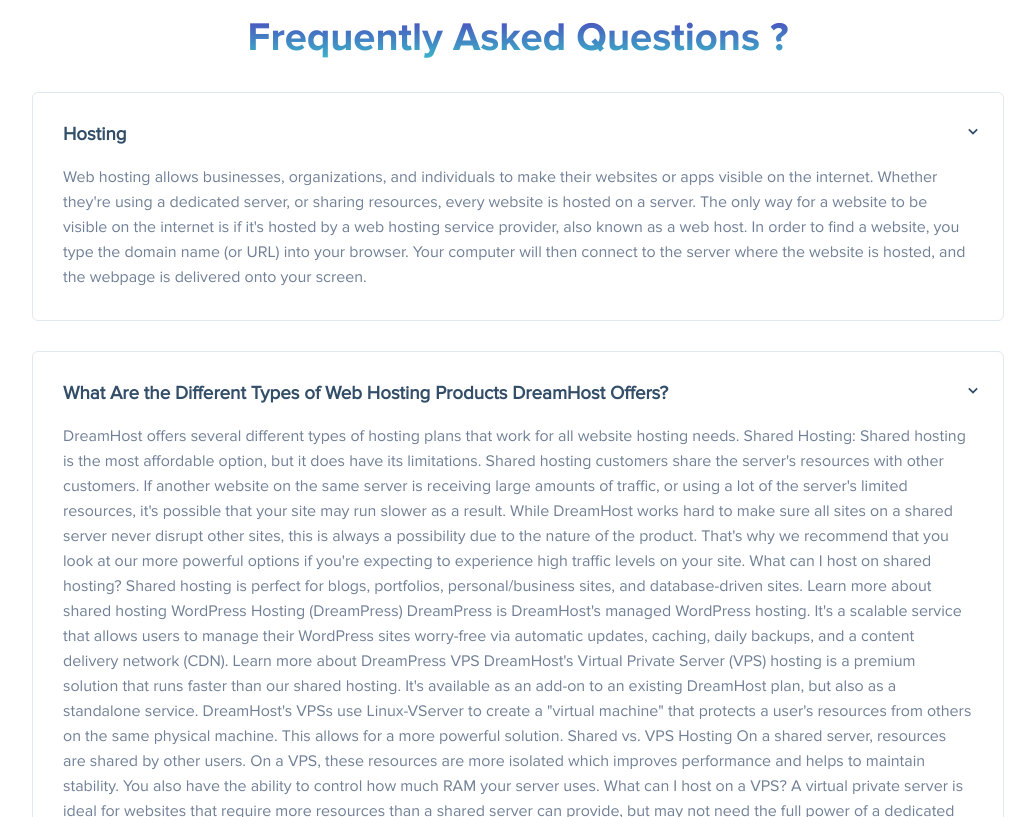
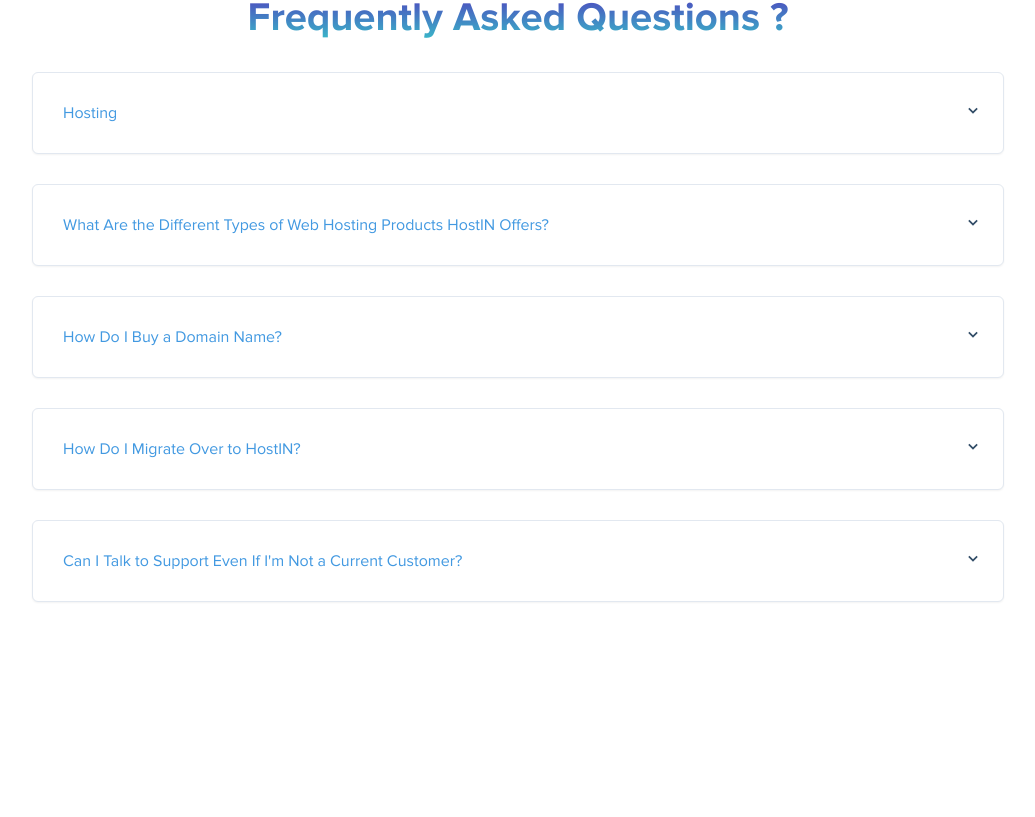
Before and after one commit to Abderyett/HostIN, a React (Create React App) app: page / in a window 1280 px wide. Shown: the part 4063-4880 px from the top of the page, without its empty margins (122-1157 px from the left). Built offline with nearby package versions, Linux system fonts and the light colour scheme; the HTML template or start-up script is replaced by a standard one.

Commit message:
add accordion

```diff
--- a/src/components/Faq.js
+++ b/src/components/Faq.js
@@ -1,21 +1,30 @@
+/* eslint-disable jsx-a11y/no-static-element-interactions */
+/* eslint-disable jsx-a11y/click-events-have-key-events */
+/* eslint-disable jsx-a11y/no-noninteractive-element-interactions */
+
 import React, { useState } from 'react';
 import { BiChevronDown, BiChevronUp } from 'react-icons/bi';
 import { faq } from '../faqData';
 
 export function Faq() {
-  const [selected, setSelected] = useState(null);
+  const [activeIndex, setActiveIndex] = useState(null);
+  const toggle = (i) => {
+    if (activeIndex === i) {
+      return setActiveIndex(null);
+    }
+    setActiveIndex(i);
+  };
+
   return (
     <section className="faq-container">
       <h1>Frequently asked questions ?</h1>
       {faq.map((el, index) => (
         <article key={el.id} className="faq-wrapper">
-          <div className="title-wrapper">
-            <h3 className="faq-title">{el.title}</h3>
-            <span>
-              <BiChevronDown className="chevron" />
-            </span>
+          <div className="title-wrapper" onClick={() => toggle(index)}>
+            <p className="faq-title">{el.title}</p>
+            <span className="chevron">{activeIndex === index ? <BiChevronUp /> : <BiChevronDown />}</span>
           </div>
-          <p className="faq-answer">{el.answer}</p>
+          {activeIndex === index && <p className="faq-answer">{el.answer}</p>}
         </article>
       ))}
     </section>
--- a/src/faqData.js
+++ b/src/faqData.js
@@ -1,87 +1,25 @@
 export const faq = [
   {
-    id: 0,
+    id: 1,
     title: 'Hosting',
     answer:
       "Web hosting allows businesses, organizations, and individuals to make their websites or apps visible on the internet. Whether they're using a dedicated server, or sharing resources, every website is hosted on a server. The only way for a website to be visible on the internet is if it's hosted by a web hosting service provider, also known as a web host. In order to find a website, you type the domain name (or URL) into your browser. Your computer will then connect to the server where the website is hosted, and the webpage is delivered onto your screen.",
   },
   {
-    id: 1,
-    title: ' What Are the Different Types of Web Hosting Products DreamHost Offers?',
-    answer: `
-    DreamHost offers several different types of hosting plans that work for all website hosting needs.
+    id: 2,
+    title: ' What Are the Different Types of Web Hosting Products HostIN Offers?',
+    answer: `HostIN offers several different types of hosting plans that work for all website hosting needs.
 
-    Shared Hosting:
-
-    Shared hosting is the most affordable option, but it does have its limitations. Shared hosting customers share the server's resources with other customers. If another website on the same server is receiving large amounts of traffic, or using a lot of the server's limited resources, it's possible that your site may run slower as a result.
-
-    While DreamHost works hard to make sure all sites on a shared server never disrupt other sites, this is always a possibility due to the nature of the product. That's why we recommend that you look at our more powerful options if you're expecting to experience high traffic levels on your site.
-
-    What can I host on shared hosting?
-
-    Shared hosting is perfect for blogs, portfolios, personal/business sites, and database-driven sites.
-
-    Learn more about shared hosting
-    WordPress Hosting (DreamPress)
-
-    DreamPress is DreamHost's managed WordPress hosting. It's a scalable service that allows users to manage their WordPress sites worry-free via automatic updates, caching, daily backups, and a content delivery network (CDN).
-
-    Learn more about DreamPress
-    VPS
-
-    DreamHost's Virtual Private Server (VPS) hosting is a premium solution that runs faster than our shared hosting. It's available as an add-on to an existing DreamHost plan, but also as a standalone service.
-
-    DreamHost's VPSs use Linux-VServer to create a "virtual machine" that protects a user's resources from others on the same physical machine. This allows for a more powerful solution.
-
-    Shared vs. VPS Hosting
-
-    On a shared server, resources are shared by other users. On a VPS, these resources are more isolated which improves performance and helps to maintain stability. You also have the ability to control how much RAM your server uses.
-
-    What can I host on a VPS?
-
-    A virtual private server is ideal for websites that require more resources than a shared server can provide, but may not need the full power of a dedicated server. VPS is ideal for businesses, ecommerce websites, designers, and developers that need unhindered performance.
-
-    Learn more about VPS
-    Dedicated
-
-    A dedicated server is a server that only contains your files on it. You also get full root access: a major benefit if you're looking to customize your server to fit your specific needs. Please note that DreamHost support cannot assist if any errors occur as a result of a customization.
-
-    Another benefit of a dedicated server is that your MySQL server is on the same server, allowing for faster access. With all other hosting plans your MySQL database is on a separate database server.
-
-    What can I host on a Dedicated server?
-
-    Dedicated servers are fully-managed, business class servers. They are perfect for resource-heavy apps and giant websites.
-
-    Learn more about dedicated hosting
-    Cloud
-
-    DreamHost offers two different cloud hosting products.
-
-    Object Storage
-
-    DreamObjects is a cost-effective cloud storage service, which you can use to host static data for your websites, store backups, or develop the next big thing. You can access DreamObjects in your panel using the built-in interface, programmatically via standard APIs, or with a growing library of applications. DreamObjects is compatible with the Amazon S3 API.
-
-    Learn more about compatible applications with DreamObjects
-
-    Learn more about DreamObjects here
-
-    Cloud Computing
-
-    DreamCompute is a highly scalable cloud computing service built to power:
-
-    Web and mobile applications
-    Digital media and e-commerce websites
-    Big data
-    Testing and development environments
-    All instances can be managed through the DreamCompute's dashboard built off of OpenStack's Horizon.`,
+ Shared hosting is the most affordable option, but it does have its limitations. Shared hosting customers share the server's resources with other customers. If another website on the same server is receiving large amounts of traffic, or using a lot of the server's limited resources, it's possible that your site may run slower as a result.
+  `,
   },
 
   {
-    id: 2,
+    id: 3,
     title: ' How Do I Buy a Domain Name?',
-    answer: `Buying a domain name with DreamHost is simple and comes with features that a lot of other hosts don't offer. Use our domain search tool to buy your desired domain name; we'll let you know if someone else has already purchased it, and will serve up alternative versions that are available.
+    answer: `Buying a domain name with HostIN is simple and comes with features that a lot of other hosts don't offer. Use our domain search tool to buy your desired domain name; we'll let you know if someone else has already purchased it, and will serve up alternative versions that are available.
 
-    After buying your domain name with DreamHost, you'll also receive:
+    After buying your domain name with HostIN, you'll also receive:
 
     + Free WHOIS Privacy Protection (which keeps your website registration details private)
     + auto-renewals (so you don't have to worry about a lapse in ownership)
@@ -90,19 +28,19 @@
     `,
   },
   {
-    id: 3,
-    title: '  How Do I Migrate Over to DreamHost?',
+    id: 4,
+    title: '  How Do I Migrate Over to HostIN?',
     answer: `
-If you want to move your web hosting to DreamHost, the first step is to create a DreamHost account – you can do that from any of our product pages (Shared Hosting, VPS, Dedicated, DreamPress) During the signup process, select the option to add your current domain to your new account – don't worry, this does NOT affect your current live website!
+If you want to move your web hosting to HostIN, the first step is to create a HostIN account – you can do that from any of our product pages (Shared Hosting, VPS, Dedicated, DreamPress) During the signup process, select the option to add your current domain to your new account – don't worry, this does NOT affect your current live website!
 
-Next, you'll need to backup your website files and upload them to DreamHost. You can learn more about this.
+Next, you'll need to backup your website files and upload them to HostIN. You can learn more about this.
 
-Once you've migrated your website to DreamHost's servers, you'll need to check the site to confirm that it looks and functions just as intended. If everything looks great, you'll need to point your DNS to DreamHost so people know where to find you! If this sounds complicated, don't worry. We have some documentation.
+Once you've migrated your website to HostIN's servers, you'll need to check the site to confirm that it looks and functions just as intended. If everything looks great, you'll need to point your DNS to HostIN so people know where to find you! If this sounds complicated, don't worry. We have some documentation.
 
 Have some questions before you get started? No worries. Get in touch with us and we'll be happy to help.`,
   },
   {
-    id: 4,
+    id: 5,
     title: "  Can I Talk to Support Even If I'm Not a Current Customer?",
     answer: `
 
--- a/src/styles/_faq.scss
+++ b/src/styles/_faq.scss
@@ -1,5 +1,5 @@
 .faq-container {
-  padding-top: 5rem;
+  padding-top: 3rem;
   max-width: 1080px;
   margin: 0 auto;
 
@@ -26,6 +26,7 @@
   width: 90%;
   margin-left: auto;
   margin-right: auto;
+  box-shadow: $shadow-sm;
 }
 @mixin text-style {
   text-align: start;
@@ -34,11 +35,12 @@
 }
 .faq-title {
   @include text-style;
-  color: $blue_grey_700;
+  color: $blue_500;
 }
 
 .faq-answer {
   line-height: 2.5rem;
+
   @include text-style;
 }
 
@@ -51,4 +53,5 @@
   display: flex;
   justify-content: space-between;
   align-items: center;
+  cursor: pointer;
 }
```
Also changed, not shown: 1 other file (tests, documents, lock files or other folders).
